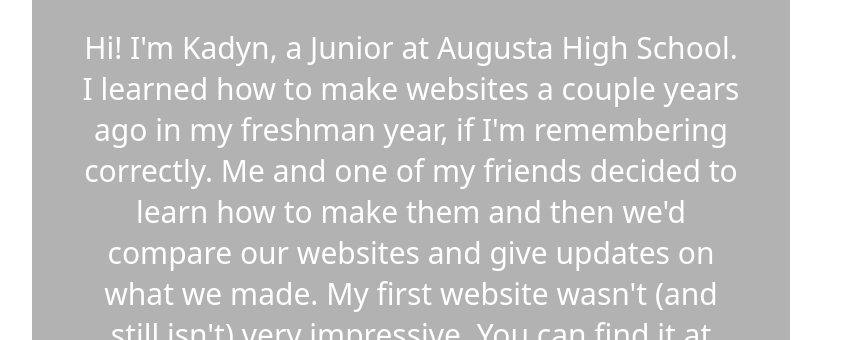
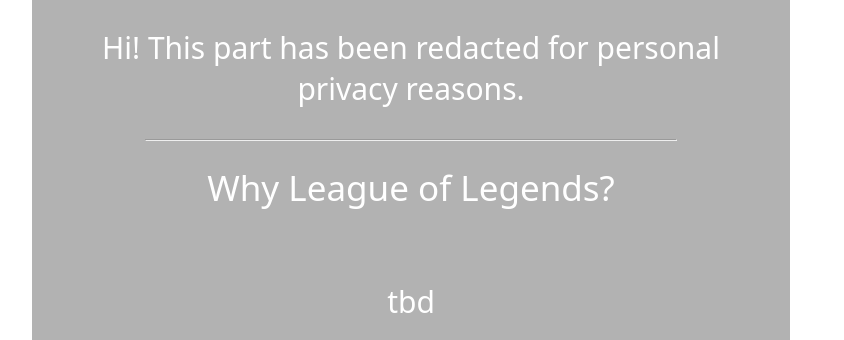
Before and after one commit to dulraenn/dulraenn.github.io, a plain HTML site: page about.html in a window 1280 px wide. Shown: the part 612-952 px from the top of the page, without its empty margins (229-1073 px from the left). Drawn offline with Linux system fonts and the light colour scheme.

Commit message:
update about
dwaunjl

```diff
--- a/about.html
+++ b/about.html
@@ -22,10 +22,10 @@
     <p>This is a website I created for my Computer Coding class. I based it around the game League of Legends, listing a few champions that I find interesting. The list is mainly demigods or just characters whose backgrounds/concepts intrigue me.</p>
     <hr>
     <h1>About me–</h1>
-    <p>Hi! I'm Kadyn, a Junior at Augusta High School. I learned how to make websites a couple years ago in my freshman year, if I'm remembering correctly. Me and one of my friends decided to learn how to make them and then we'd compare our websites and give updates on what we made. My first website wasn't (and still isn't) very impressive. You can find it at <a class="hyperlink" href="https://vxperr.github.io">vxperr.github.io</a>. If you look at it, I think it becomes pretty obvious that I just followed tutorials I found on W3Schools. The second website I made was <a href="https://ichijuuyon.github.io" class="hyperlink">ichijuuyon.github.io</a>. I made this one a while later</p>
+    <p>Hi! This part has been redacted for personal privacy reasons.</p>
     <hr>
     <h1>Why League of Legends?</h1>
-    <p></p>
+    <p>tbd</p>
 </div>
 
 </body>
```
